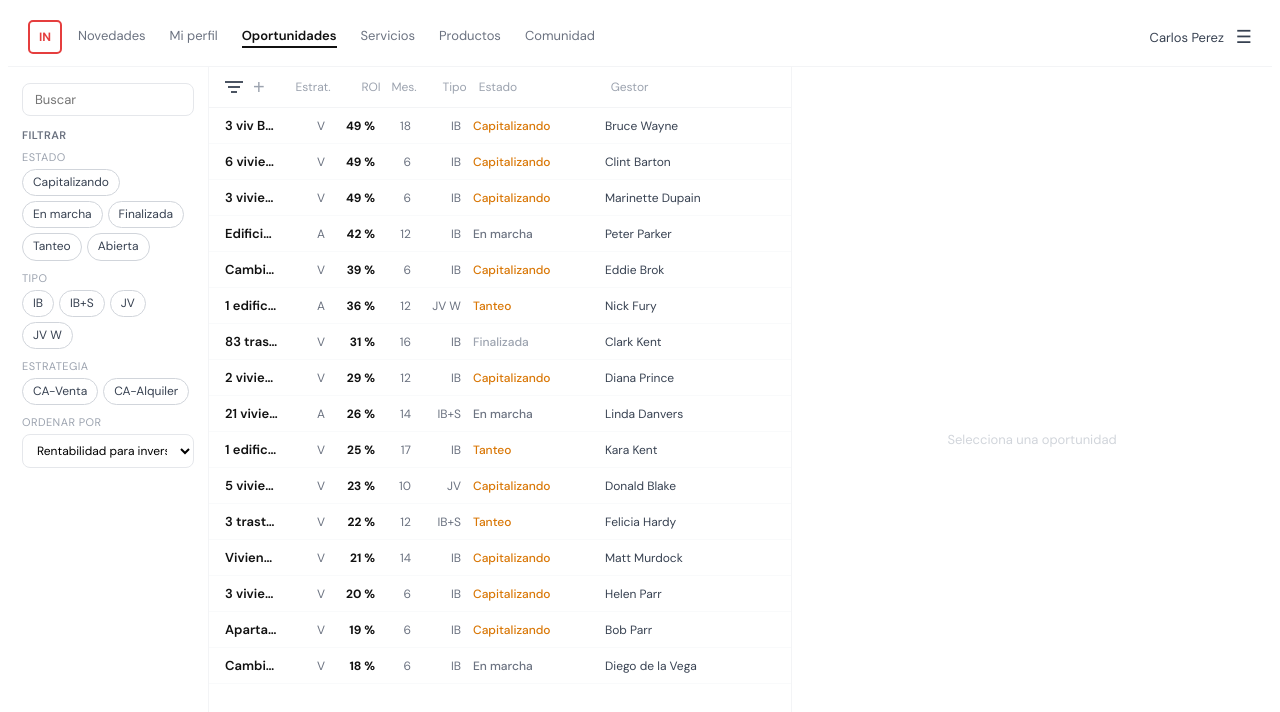
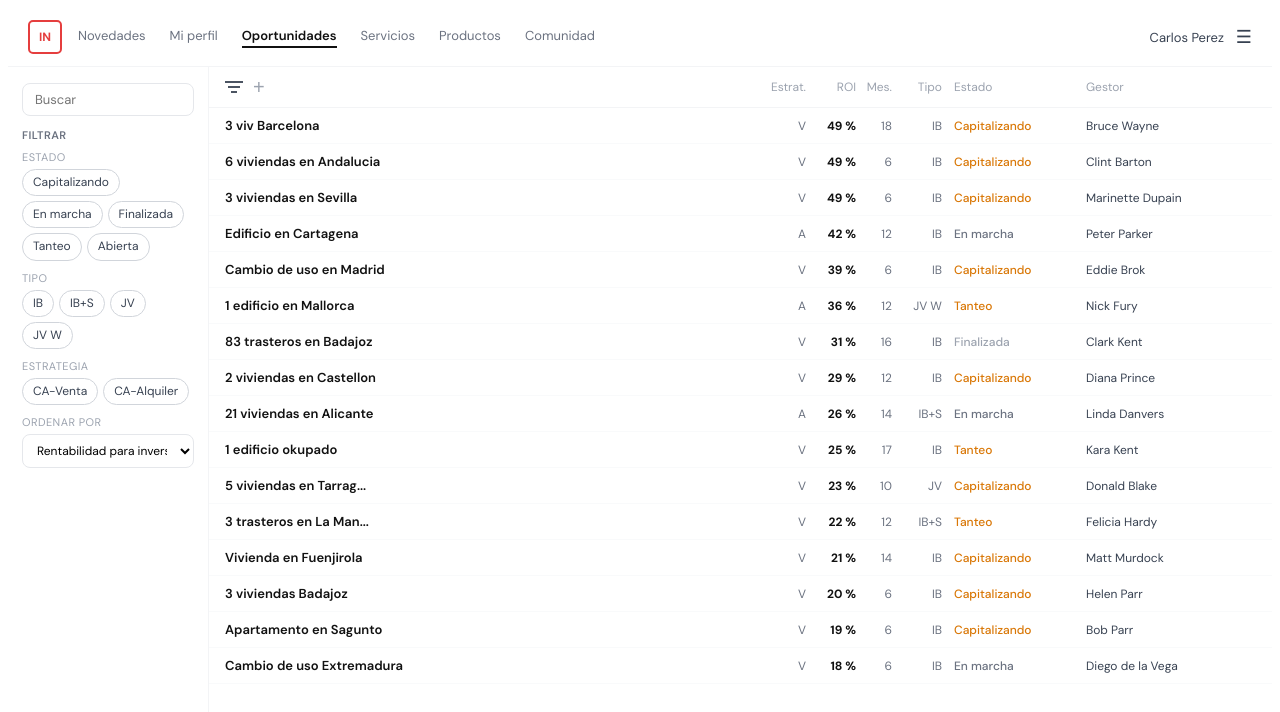
Before and after one commit to carlosperez-glitch/in-oportunidades, a React (Vite) app: page / in a window 1280 px wide. Shown: the top 712 px of the page. Built offline with nearby package versions, Linux system fonts and the light colour scheme.

Commit message:
feat: sidebar toggle y SecTitles eliminados

```diff
--- a/src/App.jsx
+++ b/src/App.jsx
@@ -9,7 +9,20 @@ export default function App() {
   var [filtros, setFiltros] = useState({ buscar: "", estados: [], tipos: [], estrategias: [], orden: ORDEN_OPTIONS[0] });
   var [showFiltroMobile, setShowFiltroMobile] = useState(false);
   var [selected, setSelected] = useState(null);
+  var [showSidebar, setShowSidebar] = useState(true); // sidebar filtros desktop: toggle con el embudo
   var [isDesktop, setIsDesktop] = useState(typeof window !== "undefined" && window.innerWidth >= 768);
+
+  // Sidebar y detalle son mutuamente excluyentes en desktop
+  function seleccionar(op) {
+    setSelected(op);
+    if (op) setShowSidebar(false); // abrir detalle cierra sidebar
+  }
+  function toggleSidebar() {
+    setShowSidebar(function(v) {
+      if (!v) setSelected(null); // abrir sidebar cierra detalle
+      return !v;
+    });
+  }
 
   useEffect(function() {
     function h() { setIsDesktop(window.innerWidth >= 768); }
@@ -68,8 +81,8 @@ export default function App() {
       {/* BODY: 3 columnas en desktop */}
       <div style={{ display: "flex", height: "calc(100vh - 55px)" }}>
 
-        {/* Col 1: Sidebar filtros (desktop) */}
-        {isDesktop && (
+        {/* Col 1: Sidebar filtros (desktop) — se muestra/oculta con el embudo */}
+        {isDesktop && showSidebar && (
           <div style={{ width: 200, borderRight: "1px solid " + colors.border, overflowY: "auto", flexShrink: 0 }}>
             <SidebarFiltros filtros={filtros} setFiltros={setFiltros} isMobile={false} />
           </div>
@@ -79,20 +92,22 @@ export default function App() {
         <Lista
           filtradas={filtradas}
           selected={selected}
-          setSelected={setSelected}
+          setSelected={seleccionar}
           isDesktop={isDesktop}
           totalFiltros={totalFiltros}
+          showSidebar={showSidebar}
+          onToggleSidebar={toggleSidebar}
           onAbrirFiltroMobile={function() { setShowFiltroMobile(true); }}
         />
 
         {/* Col 3: Panel detalle (desktop) */}
-        {isDesktop && (
+        {isDesktop && selected && (
           <div style={{ width: 480, borderLeft: "1px solid " + colors.border, flexShrink: 0, display: "flex", flexDirection: "column" }}>
-            {selected
-              ? <PanelDetalle detalle={DETALLE} onClose={function() { setSelected(null); }} inline={true} />
-              : <div style={{ display: "flex", alignItems: "center", justifyContent: "center", height: "100%", color: colors.borderStrong, fontSize: 13 }}>Selecciona una oportunidad</div>
-            }
+            <PanelDetalle detalle={DETALLE} onClose={function() { setSelected(null); }} inline={true} />
           </div>
+        )}
+        {isDesktop && !selected && !showSidebar && (
+          <div style={{ flex: 1, display: "flex", alignItems: "center", justifyContent: "center", color: colors.borderStrong, fontSize: 13 }}>Selecciona una oportunidad</div>
         )}
       </div>
 
```
